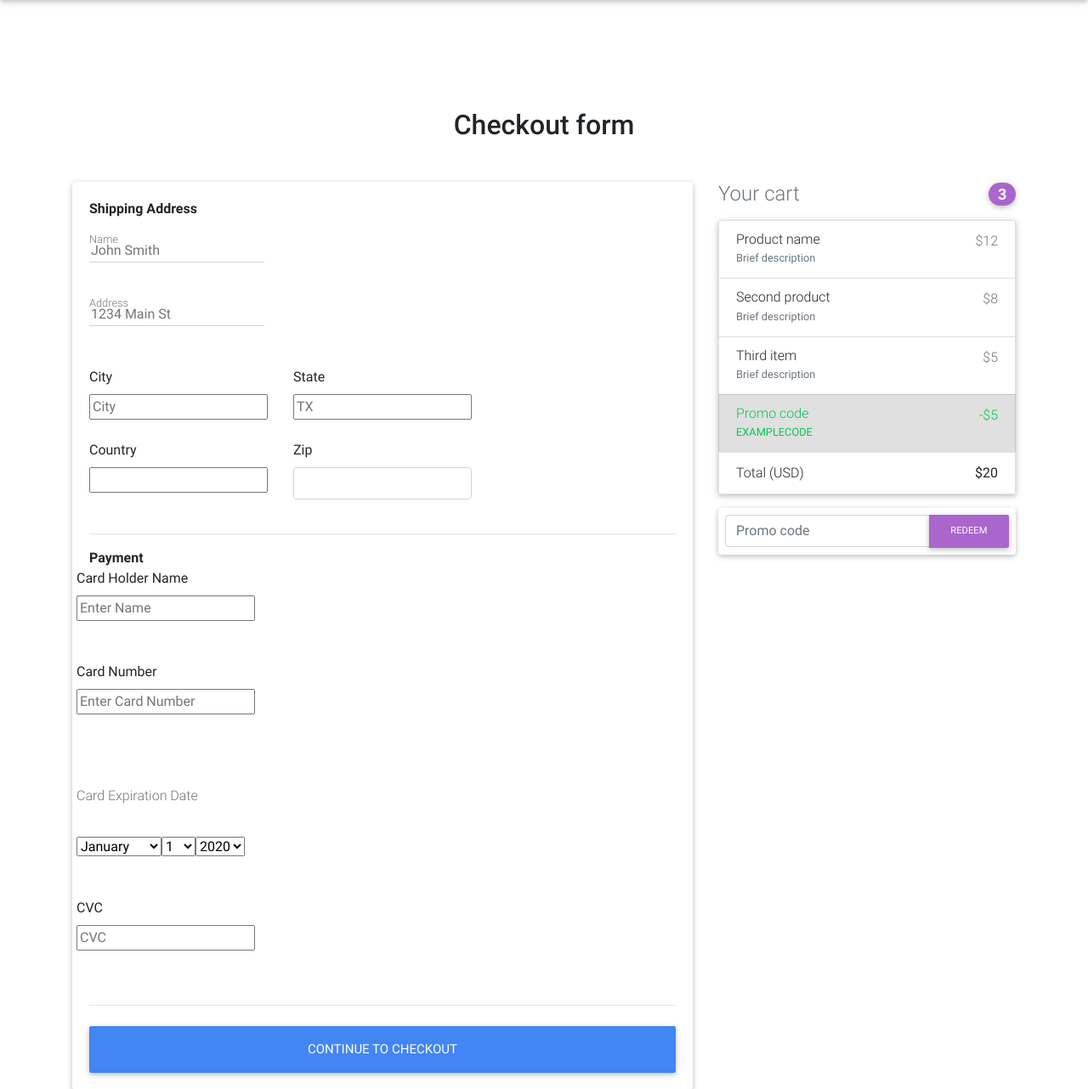
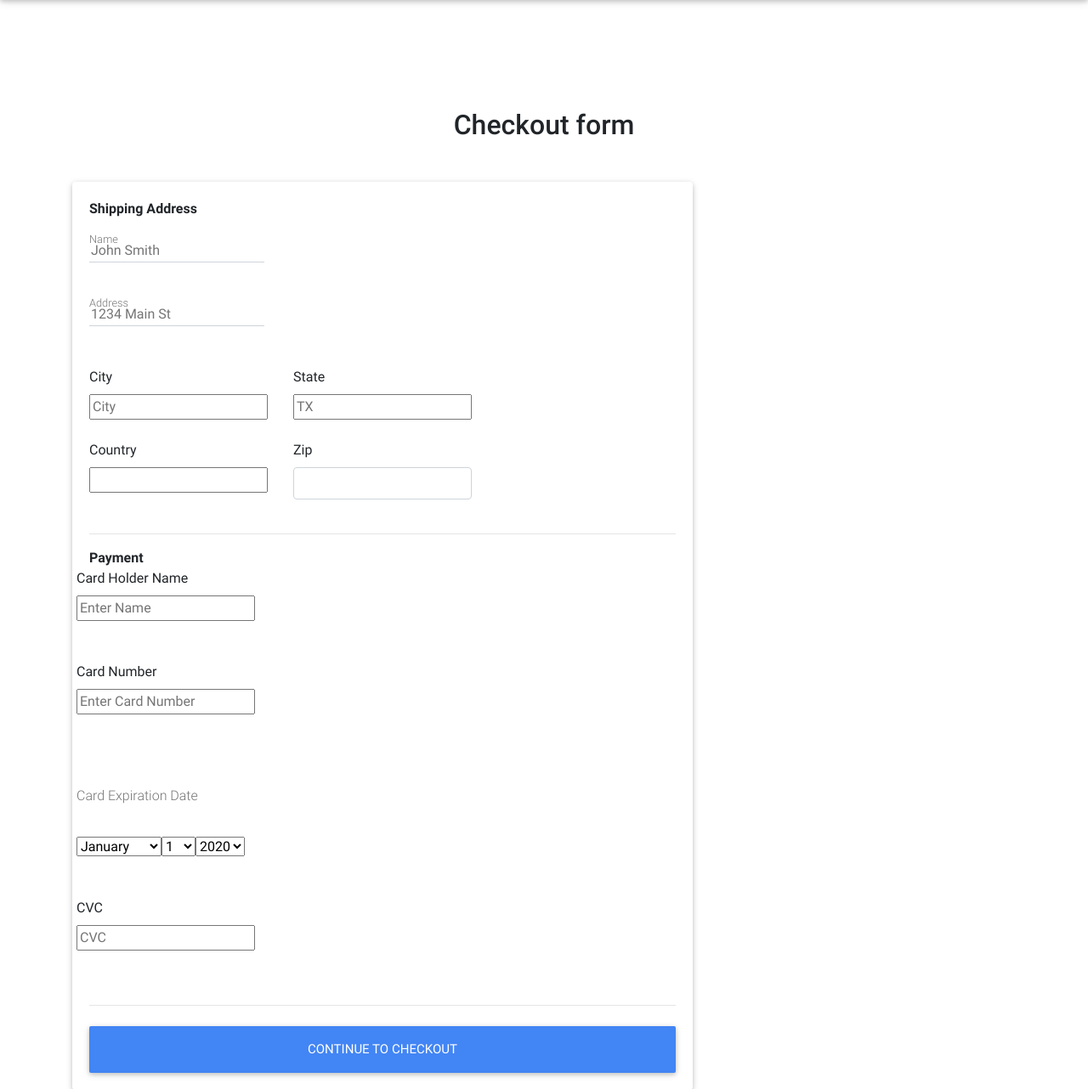
Before and after one commit to alexsonnysar/uh-se-ecommerce-app, a Django app: page /checkout/ in a window 1280 px wide. Shown: the part 64-1346 px from the top of the page at 85% size. Run offline with Django 3.2, Linux system fonts and the light colour scheme; some libraries are stand-ins or nearby versions.

Commit message:
Removed Unneccesary Forms

```diff
--- a/templates/checkout-page.html
+++ b/templates/checkout-page.html
@@ -162,59 +162,8 @@
         <!--Grid column-->
         <div class="col-md-4 mb-4">
 
-          <!-- Heading -->
-          <h4 class="d-flex justify-content-between align-items-center mb-3">
-            <span class="text-muted">Your cart</span>
-            <span class="badge badge-secondary badge-pill">3</span>
-          </h4>
 
-          <!-- Cart -->
-          <ul class="list-group mb-3 z-depth-1">
-            <li class="list-group-item d-flex justify-content-between lh-condensed">
-              <div>
-                <h6 class="my-0">Product name</h6>
-                <small class="text-muted">Brief description</small>
-              </div>
-              <span class="text-muted">$12</span>
-            </li>
-            <li class="list-group-item d-flex justify-content-between lh-condensed">
-              <div>
-                <h6 class="my-0">Second product</h6>
-                <small class="text-muted">Brief description</small>
-              </div>
-              <span class="text-muted">$8</span>
-            </li>
-            <li class="list-group-item d-flex justify-content-between lh-condensed">
-              <div>
-                <h6 class="my-0">Third item</h6>
-                <small class="text-muted">Brief description</small>
-              </div>
-              <span class="text-muted">$5</span>
-            </li>
-            <li class="list-group-item d-flex justify-content-between bg-light">
-              <div class="text-success">
-                <h6 class="my-0">Promo code</h6>
-                <small>EXAMPLECODE</small>
-              </div>
-              <span class="text-success">-$5</span>
-            </li>
-            <li class="list-group-item d-flex justify-content-between">
-              <span>Total (USD)</span>
-              <strong>$20</strong>
-            </li>
-          </ul>
-          <!-- Cart -->
 
-          <!-- Promo code -->
-          <form class="card p-2">
-            <div class="input-group">
-              <input type="text" class="form-control" placeholder="Promo code" aria-label="Recipient's username" aria-describedby="basic-addon2">
-              <div class="input-group-append">
-                <button class="btn btn-secondary btn-md waves-effect m-0" type="button">Redeem</button>
-              </div>
-            </div>
-          </form>
-          <!-- Promo code -->
 
         </div>
         <!--Grid column-->
```
Also changed, not shown: db.sqlite3.
